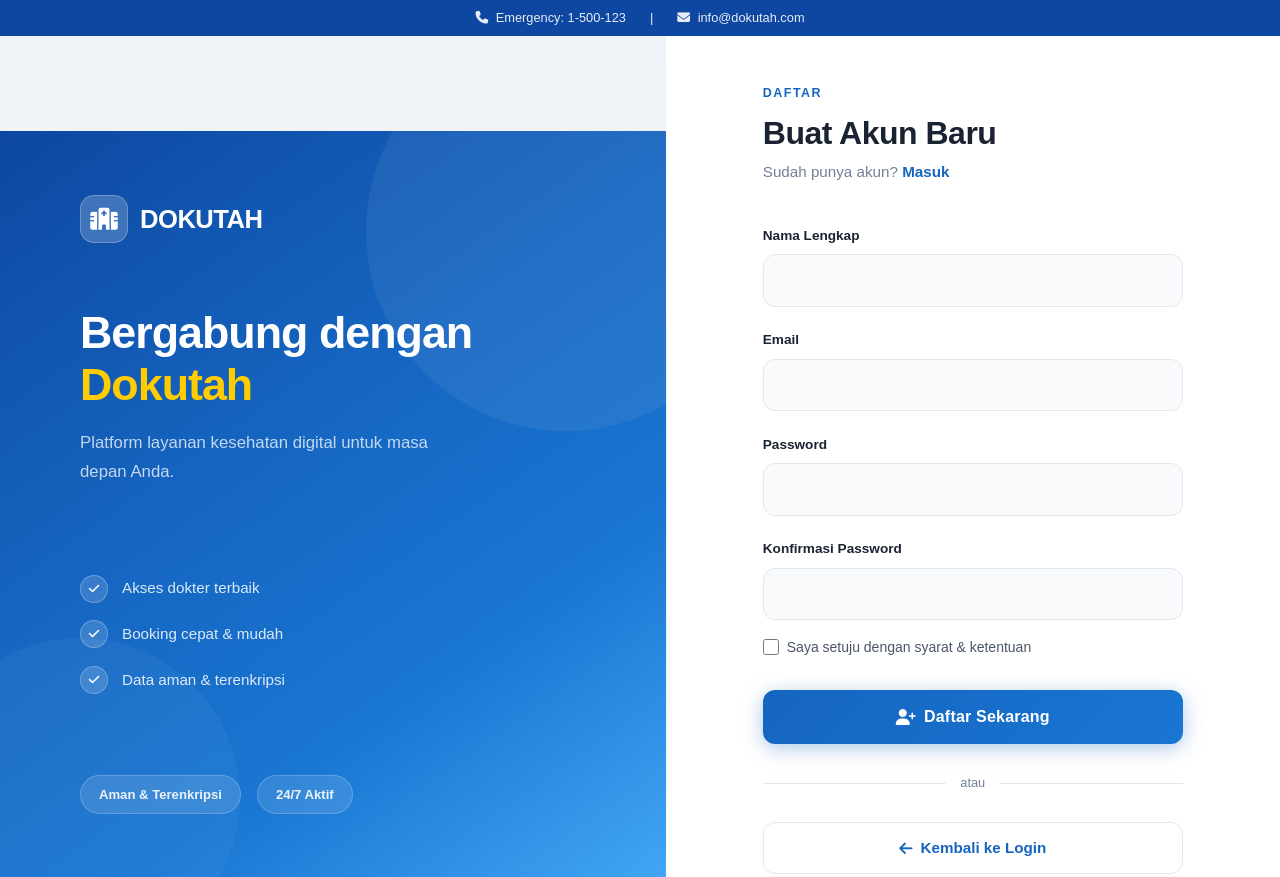
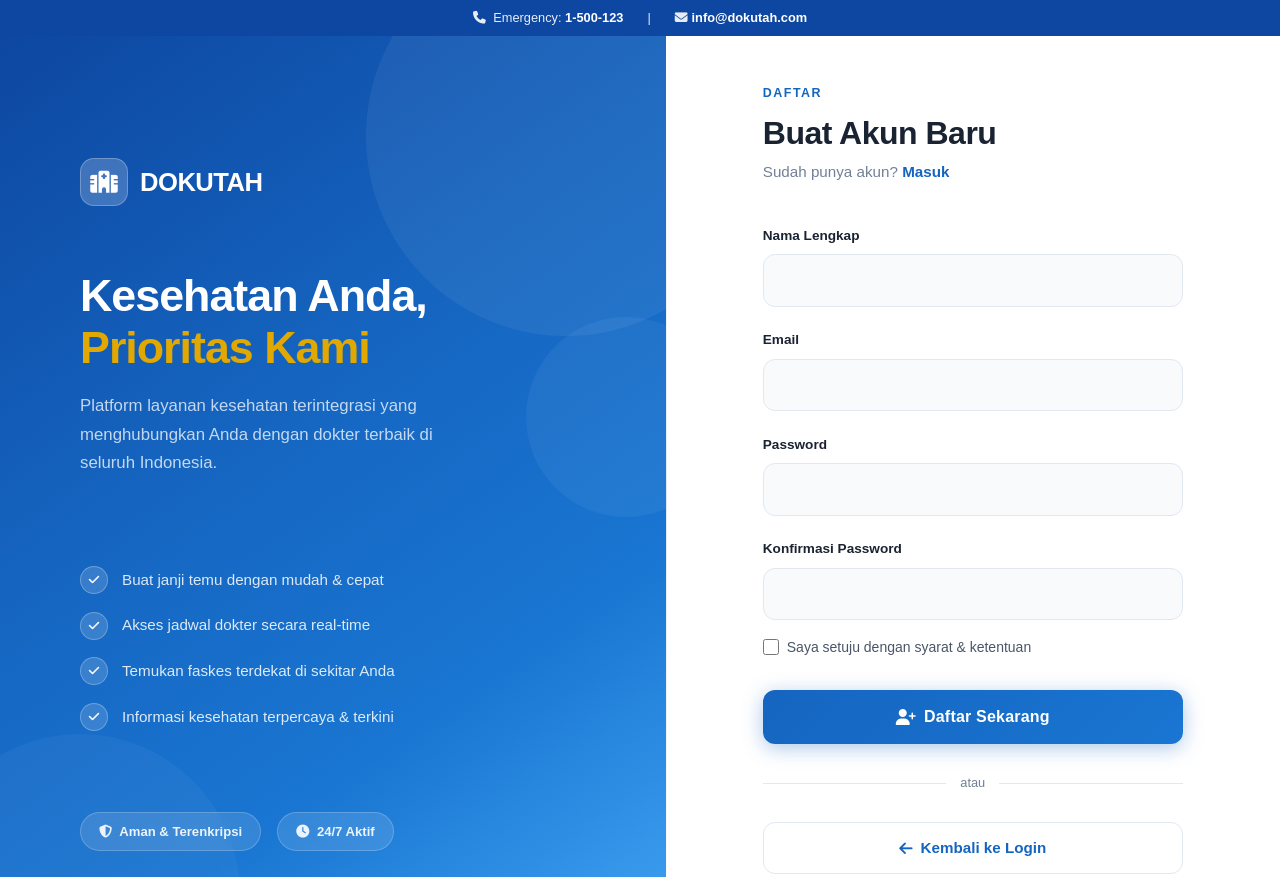
Before and after one commit to hanseliahp/ACLEC-Dokutah, a website: page public/register.html in a window 1280 px wide. Shown: the top 877 px of the page. Drawn offline with nearby package versions, Linux system fonts and the light colour scheme.

Commit message:
tampilan ui
Co-authored-by: Copilot <copilot@github.com>

```diff
--- a/public/register.html
+++ b/public/register.html
@@ -13,17 +13,18 @@
     <link rel="stylesheet" href="style.css">
 </head>
 
-<body class="login-page register-page">
+<body class="login-page">
 
     <!-- TOP BAR -->
     <div class="login-emergency-bar">
-        <span><i class="fas fa-phone me-1"></i> Emergency: 1-500-123</span>
+        <span><i class="fas fa-phone me-1"></i> Emergency: <a href="tel:1500123">1-500-123</a></span>
         <span>|</span>
-        <span><i class="fas fa-envelope me-1"></i> info@dokutah.com</span>
+        <span><i class="fas fa-envelope me-1"></i><a href="mailto:info@dokutah.com">info@dokutah.com</a></span>
     </div>
 
     <!-- LEFT PANEL -->
-    <div class="login-left-panel">
+   <div class="login-left-panel">
+        <div class="login-blob"></div>
 
         <div class="login-brand">
             <div class="login-brand-icon">
@@ -33,22 +34,35 @@
         </div>
 
         <div class="login-headline">
-            <h1>Bergabung dengan<br><span>Dokutah</span></h1>
-            <p>Platform layanan kesehatan digital untuk masa depan Anda.</p>
+            <h1>Kesehatan Anda,<br><span>Prioritas Kami</span></h1>
+            <p>Platform layanan kesehatan terintegrasi yang menghubungkan Anda dengan dokter terbaik di seluruh Indonesia.</p>
         </div>
 
         <ul class="login-feature-list">
-            <li><div class="lf-check"><i class="fas fa-check"></i></div>Akses dokter terbaik</li>
-            <li><div class="lf-check"><i class="fas fa-check"></i></div>Booking cepat & mudah</li>
-            <li><div class="lf-check"><i class="fas fa-check"></i></div>Data aman & terenkripsi</li>
+            <li>
+                <div class="lf-check"><i class="fas fa-check"></i></div>
+                Buat janji temu dengan mudah & cepat
+            </li>
+            <li>
+                <div class="lf-check"><i class="fas fa-check"></i></div>
+                Akses jadwal dokter secara real-time
+            </li>
+            <li>
+                <div class="lf-check"><i class="fas fa-check"></i></div>
+                Temukan faskes terdekat di sekitar Anda
+            </li>
+            <li>
+                <div class="lf-check"><i class="fas fa-check"></i></div>
+                Informasi kesehatan terpercaya & terkini
+            </li>
         </ul>
 
         <div class="login-trust-badges">
-            <div class="login-badge-pill">Aman & Terenkripsi</div>
-            <div class="login-badge-pill">24/7 Aktif</div>
+            <div class="login-badge-pill"><i class="fas fa-shield-alt me-1"></i> Aman & Terenkripsi</div>
+            <div class="login-badge-pill"><i class="fas fa-clock me-1"></i> 24/7 Aktif</div>
         </div>
+    </div>
 
-    </div>
 
     <!-- RIGHT PANEL -->
     <div class="login-right-panel">
--- a/public/style.css
+++ b/public/style.css
@@ -497,7 +497,7 @@ body { font-family: 'Segoe UI', Tahoma, Geneva, Verdana, sans-serif; }
     background: #f0f4f8;
     min-height: 100vh;
     display: flex;
-    overflow: hidden;
+    overflow-y: auto;
     padding-top: 36px;
 }
 
@@ -532,7 +532,8 @@ body { font-family: 'Segoe UI', Tahoma, Geneva, Verdana, sans-serif; }
     flex-direction: column;
     justify-content: center;
     padding: 4rem 5rem;
-    overflow: hidden;
+    overflow-y: auto;
+    min-height: 100vh;
 }
 
 .login-left-panel::before {
@@ -665,11 +666,13 @@ body { font-family: 'Segoe UI', Tahoma, Geneva, Verdana, sans-serif; }
 .login-right-panel {
     width: 48%;
     display: flex;
-    align-items: center;
+    align-items: flex-start;
     justify-content: center;
     padding: 3rem 4rem;
     background: #ffffff;
     position: relative;
+    min-height: 100vh;
+    overflow-y: auto;
 }
 
 .login-right-panel::before {
@@ -906,7 +909,9 @@ body { font-family: 'Segoe UI', Tahoma, Geneva, Verdana, sans-serif; }
     background: #f0f4f8;
     min-height: 100vh;
     display: flex;
-    align-items: center;
+    align-items: flex-start;
+    padding-top: 36px;
+    overflow-y: auto;
 }
 
 /* Card */
```
